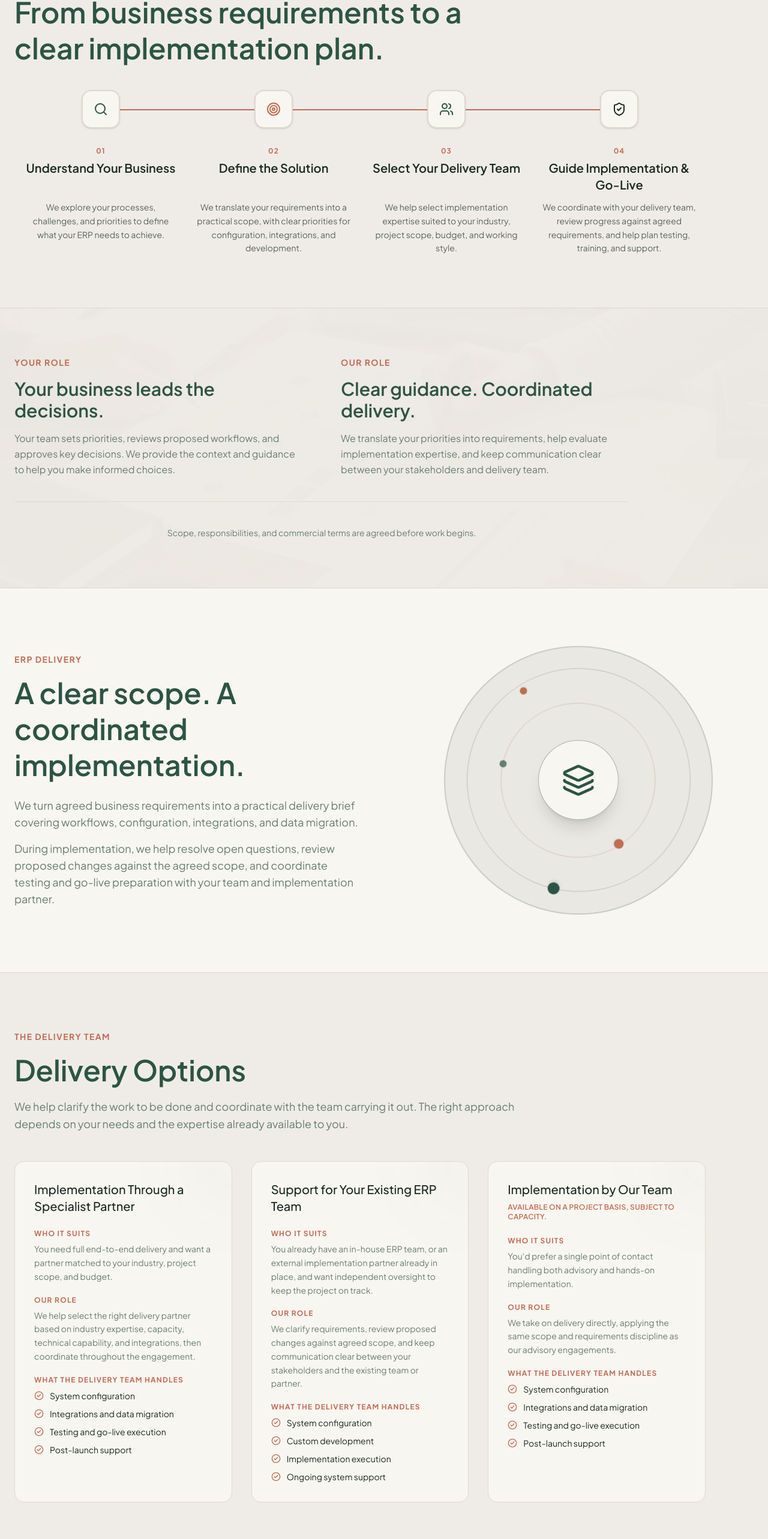
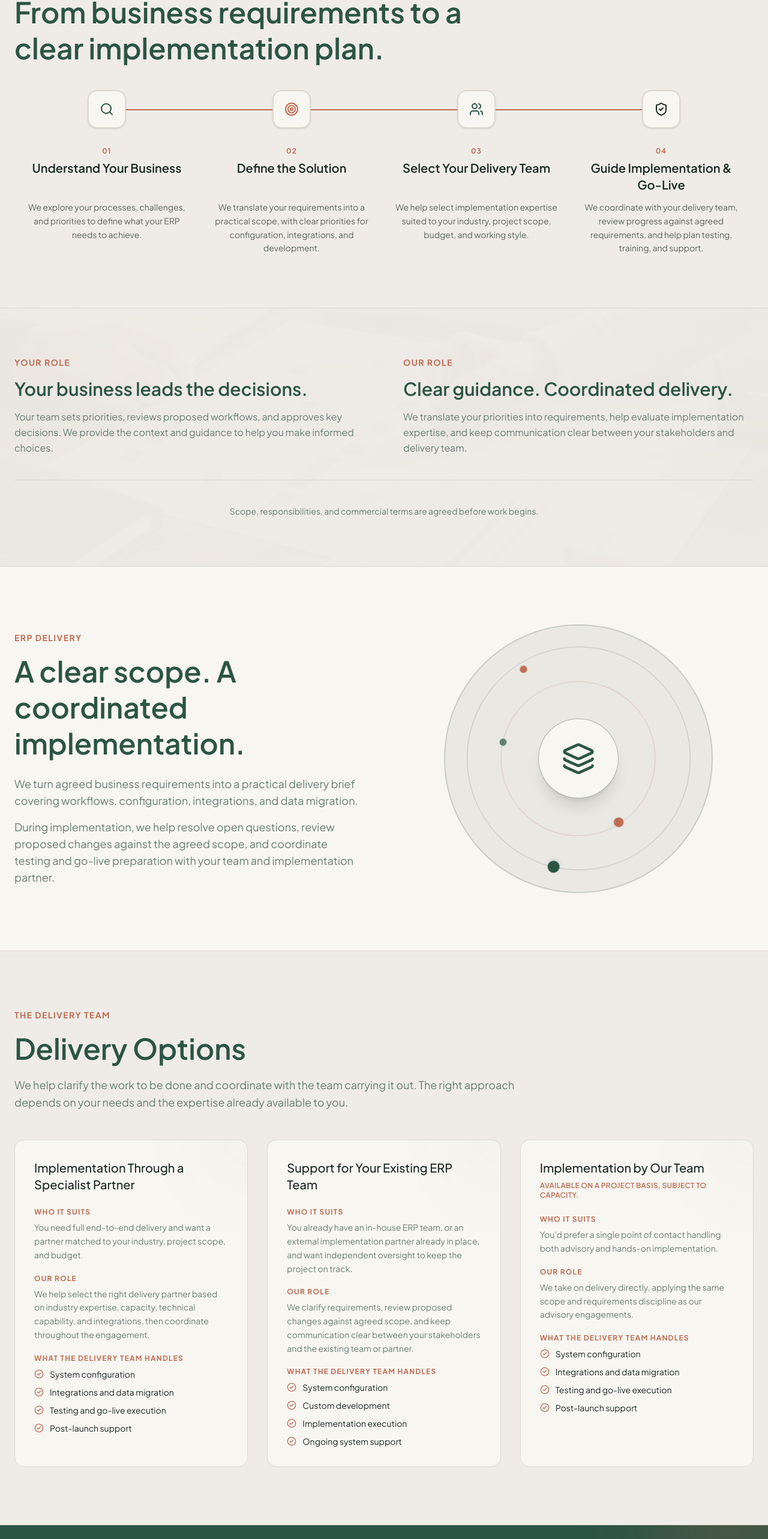
Before and after one commit to meghalshah9531/marvellous-website-vercel, a React (Vite) app in the folder artifacts/marvellous-consulting/: page / in a window 1280 px wide. Shown: the part 1181-3747 px from the top of the page at 60% size. Built offline with nearby package versions, Linux system fonts and the light colour scheme.

Commit message:
fix: Section Headers alignment

```diff
--- a/artifacts/marvellous-consulting/src/components/erp-delivery.tsx
+++ b/artifacts/marvellous-consulting/src/components/erp-delivery.tsx
@@ -56,7 +56,7 @@ export function ErpDelivery() {
             </p>
           </ScrollReveal>
 
-          <div className="grid md:grid-cols-3 gap-8 max-w-6xl">
+          <div className="grid md:grid-cols-3 gap-8">
             {[
               {
                 title: "Implementation Through a Specialist Partner",
--- a/artifacts/marvellous-consulting/src/components/process-overview.tsx
+++ b/artifacts/marvellous-consulting/src/components/process-overview.tsx
@@ -39,7 +39,7 @@ export function ProcessOverview() {
           </h2>
         </div>
 
-        <div ref={sequenceRef} className="relative max-w-6xl">
+        <div ref={sequenceRef} className="relative">
           <div aria-hidden="true" className="absolute left-8 top-8 bottom-8 w-px bg-border lg:hidden" />
           <div aria-hidden="true" className="hidden lg:block absolute top-8 left-[12.5%] right-[12.5%] h-px bg-border" />
           {!reduceMotion && (
--- a/artifacts/marvellous-consulting/src/components/project-roles.tsx
+++ b/artifacts/marvellous-consulting/src/components/project-roles.tsx
@@ -4,7 +4,6 @@ export function ProjectRoles() {
         <img src="/images/erp-delivery-workshop.jpg" alt="" aria-hidden="true" loading="lazy" className="absolute inset-0 w-full h-full object-cover object-center opacity-[0.10] dark:opacity-[0.06] pointer-events-none" />
         <div className="absolute inset-0 bg-card/80 pointer-events-none" />
         <div className="relative container mx-auto px-4 md:px-6">
-          <div className="max-w-5xl">
           <div className="grid md:grid-cols-2 gap-10 md:gap-16">
             <div>
               <p className="text-sm font-bold tracking-widest uppercase text-secondary mb-4">Your Role</p>
@@ -19,7 +18,6 @@ export function ProjectRoles() {
           </div>
           <p className="text-muted-foreground leading-relaxed text-sm text-center mt-10 pt-10 border-t border-border">Scope, responsibilities, and commercial terms are agreed before work begins.</p>
         </div>
-        </div>
       </section>
   )
 }
```
Also changed, not shown: 1 other file (tests, documents, lock files or other folders). Lines whose indentation alone changed are shown as unchanged.
